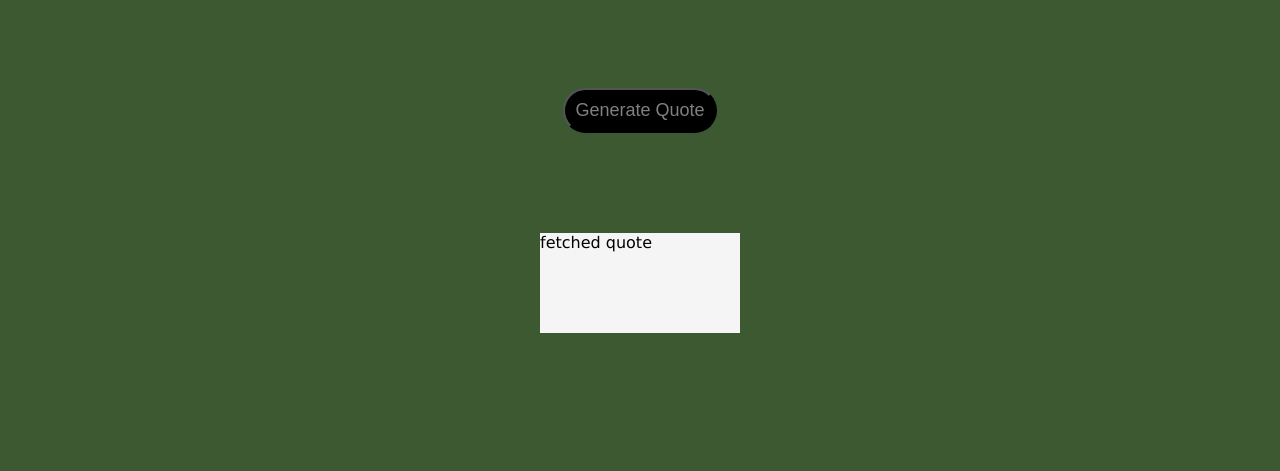
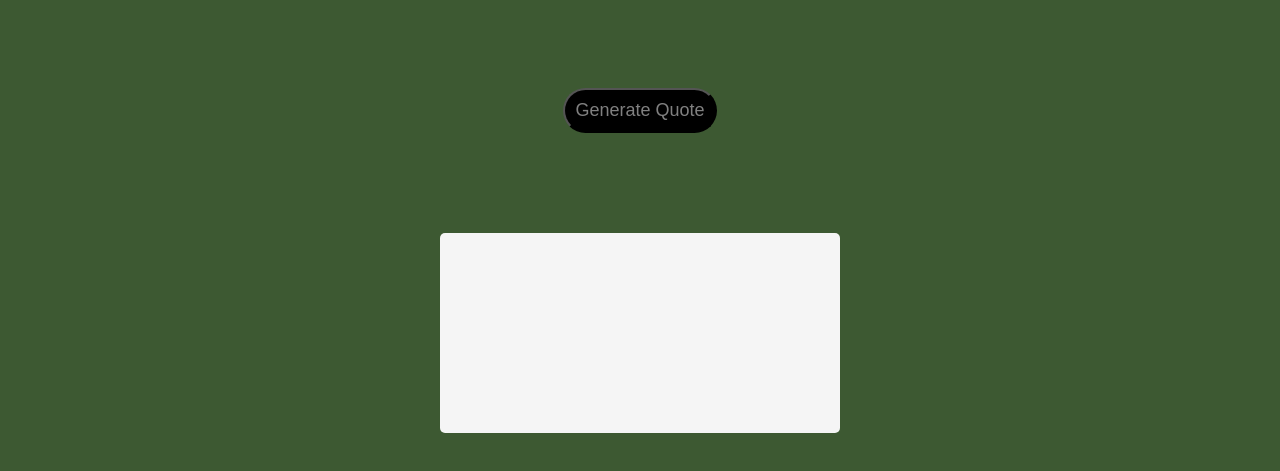
Before and after one commit to Checkmate30/RandomQuoteGenerator, a plain HTML site: page index.html in a window 1280 px wide. Shown: the part 83-554 px from the top of the page. Drawn offline with Linux system fonts and the light colour scheme.

Commit message:
Second Commit

```diff
--- a/index.html
+++ b/index.html
@@ -19,7 +19,7 @@
 
     <section id="main-section">
       <button id="generate-button" onclick="fetchQuote()">Generate Quote</button>
-      <div id="quote-div">fetched quote</div>
+      <div id="quote-div"></div>
     </section>
 
     <!-- <section id="about-section">
--- a/styles.css
+++ b/styles.css
@@ -73,6 +73,7 @@ li:hover {
 
 #quote-div {
     background-color: whitesmoke;
-    height: 100px;
-    width: 200px;
+    height: 200px;
+    width: 400px;
+    border-radius: 5px;
 }
```
